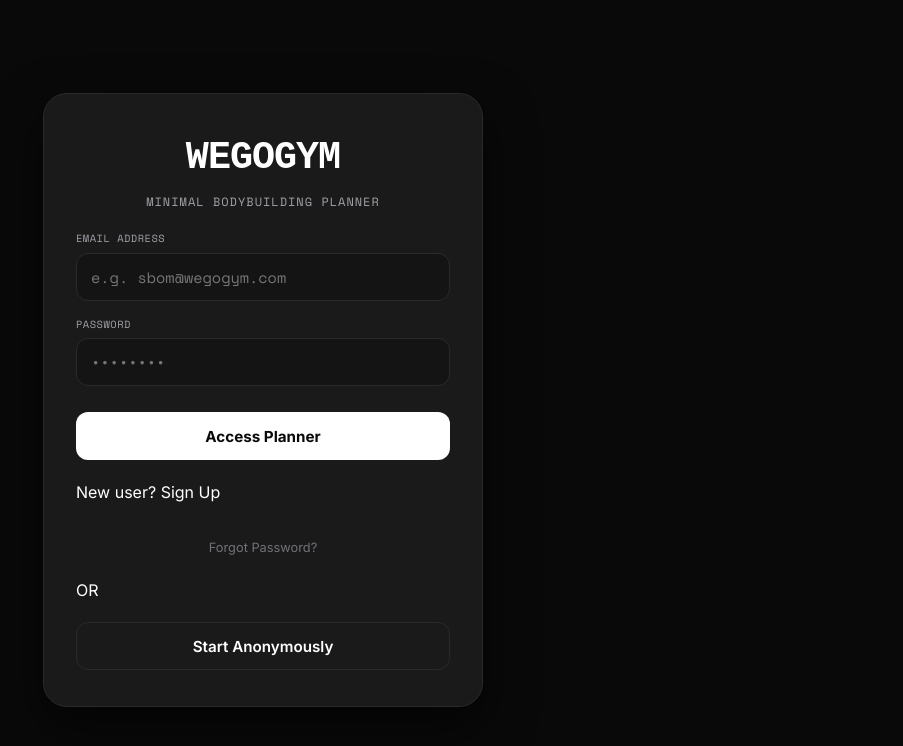
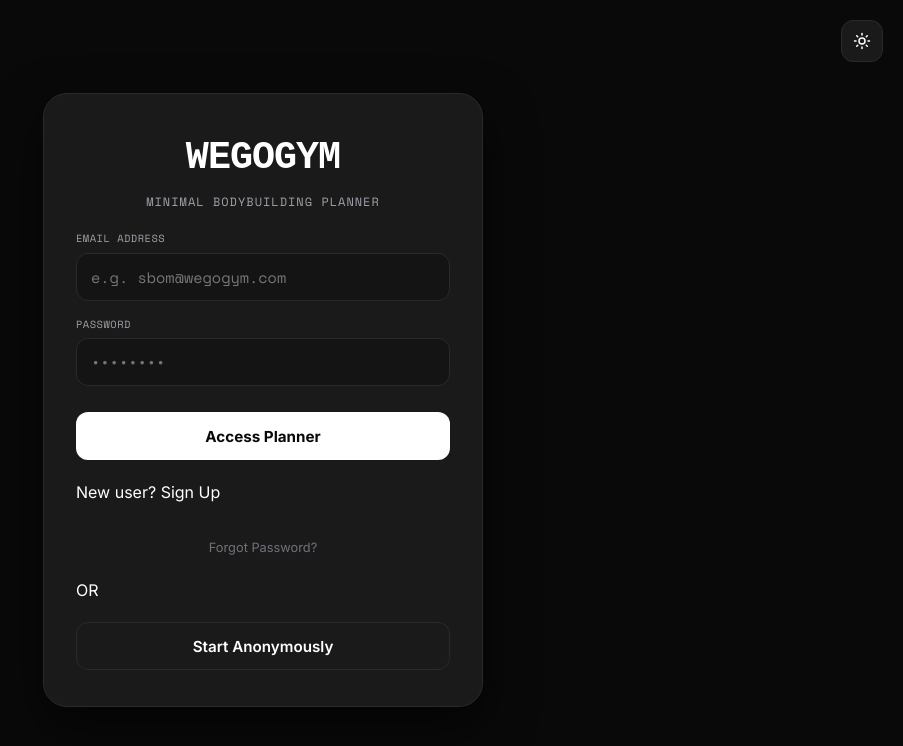
Before and after one commit to subh9m/WeGoGym, a React (Vite) app: page /#/history in a window 1280 px wide. Shown: the top 746 px of the page, without its empty margins (377-1280 px from the left). Built offline with nearby package versions, Linux system fonts and the light colour scheme; no server answers; a web font is replaced by a local one.

Commit message:
feat: add global theme toggle button to all pages including login, onboarding, and settings

```diff
--- a/src/App.jsx
+++ b/src/App.jsx
@@ -2,6 +2,7 @@ import React, { useState, useEffect } from "react";
 import { HashRouter as Router, Routes, Route, Navigate, useLocation, useNavigate } from "react-router-dom";
 import { AuthProvider, useAuth } from "./contexts/AuthContext";
 import { PlannerProvider, usePlanner } from "./contexts/PlannerContext";
+import { ThemeProvider } from "./contexts/ThemeContext";
 
 import Auth from "./components/Auth";
 import Onboarding from "./components/Onboarding";
@@ -15,8 +16,9 @@ import History from "./components/History";
 import Settings from "./components/Settings";
 import CommandPalette from "./components/CommandPalette";
 import InstallPWA from "./components/InstallPWA";
+import ThemeToggleBtn from "./components/ThemeToggleBtn";
 
-import { Search, Bell, Sun, Moon } from "lucide-react";
+import { Search, Sun, Moon } from "lucide-react";
 import "./App.css";
 
 function AppContent() {
@@ -181,9 +183,7 @@ function AppContent() {
             </button>
 
             {/* Theme Toggle Button */}
-            <button className="header-action-btn" onClick={toggleTheme} title="Toggle color theme">
-              {theme === "dark" ? <Sun size={18} /> : <Moon size={18} />}
-            </button>
+            <ThemeToggleBtn />
 
             {/* Profile Avatar circle */}
             <div className="avatar-circle" onClick={() => navigate("/settings")} title="View settings">
@@ -221,6 +221,7 @@ function AppContent() {
 
 export default function App() {
   return (
+    <ThemeProvider>
       <AuthProvider>
         <Router>
           <PlannerProvider>
@@ -228,5 +229,6 @@ export default function App() {
           </PlannerProvider>
         </Router>
       </AuthProvider>
+    </ThemeProvider>
   );
 }
--- a/src/components/Auth.jsx
+++ b/src/components/Auth.jsx
@@ -1,5 +1,6 @@
 import React, { useState } from "react";
 import { useAuth } from "../contexts/AuthContext";
+import ThemeToggleBtn from "./ThemeToggleBtn";
 
 export default function Auth() {
   const { loginWithEmail, signupWithEmail, loginAnonymously, resetPassword } = useAuth();
@@ -83,7 +84,12 @@ export default function Auth() {
   }
 
   return (
-    <div className="auth-container">
+    <div className="auth-container" style={{ position: "relative" }}>
+      {/* Floating Top Right Theme Toggle Button */}
+      <div style={{ position: "absolute", top: "20px", right: "20px", zIndex: 10 }}>
+        <ThemeToggleBtn style={{ width: "42px", height: "42px", borderRadius: "12px", background: "var(--bg-card)", border: "1px solid var(--border-color)", color: "var(--text-primary)" }} />
+      </div>
+
       <div className="auth-card">
         <div className="auth-header">
           <div className="auth-logo">WeGoGym</div>
--- a/src/components/Onboarding.jsx
+++ b/src/components/Onboarding.jsx
@@ -1,6 +1,7 @@
 import React, { useState } from "react";
 import { usePlanner } from "../contexts/PlannerContext";
 import { useAuth } from "../contexts/AuthContext";
+import ThemeToggleBtn from "./ThemeToggleBtn";
 
 export default function Onboarding() {
   const { completeOnboarding } = usePlanner();
@@ -33,7 +34,12 @@ export default function Onboarding() {
   };
 
   return (
-    <div className="auth-container">
+    <div className="auth-container" style={{ position: "relative" }}>
+      {/* Floating Top Right Theme Toggle Button */}
+      <div style={{ position: "absolute", top: "20px", right: "20px", zIndex: 10 }}>
+        <ThemeToggleBtn style={{ width: "42px", height: "42px", borderRadius: "12px", background: "var(--bg-card)", border: "1px solid var(--border-color)", color: "var(--text-primary)" }} />
+      </div>
+
       <div className="auth-card" style={{ maxWidth: "450px" }}>
         <div className="auth-header">
           <div className="auth-logo">WeGoGym</div>
--- a/src/components/Settings.jsx
+++ b/src/components/Settings.jsx
@@ -1,12 +1,14 @@
 import React, { useState, useEffect } from "react";
 import { usePlanner } from "../contexts/PlannerContext";
 import { useAuth } from "../contexts/AuthContext";
+import { useTheme } from "../contexts/ThemeContext";
 import { motion } from "framer-motion";
-import { Settings as SettingsIcon, LogOut, ShieldCheck, Check } from "lucide-react";
+import { Settings as SettingsIcon, LogOut, ShieldCheck, Check, Sun, Moon } from "lucide-react";
 
 export default function Settings() {
   const { profile, updateProfileSettings } = usePlanner();
   const { logout, currentUser } = useAuth();
+  const { theme, toggleTheme } = useTheme();
 
   const [name, setName] = useState("");
   const [proteinTarget, setProteinTarget] = useState(100);
@@ -143,6 +145,52 @@ export default function Settings() {
         </form>
       </div>
 
+      {/* Appearance & Theme Section */}
+      <div className="nothing-card glow-white">
+        <div className="nothing-card-header">
+          <span className="nothing-title">
+            Appearance & Theme
+          </span>
+          <span className="nothing-label">Display Mode</span>
+        </div>
+
+        <div style={{ display: "flex", gap: "12px" }}>
+          <button
+            type="button"
+            className="btn-premium-secondary"
+            style={{
+              flex: 1,
+              height: "44px",
+              background: theme === "dark" ? "var(--text-primary)" : "transparent",
+              color: theme === "dark" ? "var(--bg-primary)" : "var(--text-primary)",
+              borderColor: theme === "dark" ? "var(--text-primary)" : "var(--border-color)",
+              justifyContent: "center",
+              gap: "8px"
+            }}
+            onClick={() => theme === "light" && toggleTheme()}
+          >
+            <Moon size={18} /> Dark Mode
+          </button>
+
+          <button
+            type="button"
+            className="btn-premium-secondary"
+            style={{
+              flex: 1,
+              height: "44px",
+              background: theme === "light" ? "var(--text-primary)" : "transparent",
+              color: theme === "light" ? "var(--bg-primary)" : "var(--text-primary)",
+              borderColor: theme === "light" ? "var(--text-primary)" : "var(--border-color)",
+              justifyContent: "center",
+              gap: "8px"
+            }}
+            onClick={() => theme === "dark" && toggleTheme()}
+          >
+            <Sun size={18} /> Light Mode
+          </button>
+        </div>
+      </div>
+
       {/* Account Security & Sign Out */}
       <div className="nothing-card glow-white">
         <div className="nothing-card-header">
--- /dev/null
+++ b/src/components/ThemeToggleBtn.jsx
@@ -0,0 +1,25 @@
+import React from "react";
+import { useTheme } from "../contexts/ThemeContext";
+import { Sun, Moon } from "lucide-react";
+
+export default function ThemeToggleBtn({ style = {}, className = "header-action-btn" }) {
+  const { theme, toggleTheme } = useTheme();
+
+  return (
+    <button
+      type="button"
+      className={className}
+      onClick={toggleTheme}
+      title={`Switch to ${theme === "dark" ? "light" : "dark"} mode`}
+      style={{
+        display: "flex",
+        alignItems: "center",
+        justifyContent: "center",
+        cursor: "pointer",
+        ...style
+      }}
+    >
+      {theme === "dark" ? <Sun size={18} /> : <Moon size={18} />}
+    </button>
+  );
+}
--- /dev/null
+++ b/src/contexts/ThemeContext.jsx
@@ -0,0 +1,30 @@
+import React, { createContext, useContext, useEffect, useState } from "react";
+
+const ThemeContext = createContext();
+
+export function useTheme() {
+  return useContext(ThemeContext);
+}
+
+export function ThemeProvider({ children }) {
+  const [theme, setTheme] = useState(() => localStorage.getItem("wegogym_theme") || "dark");
+
+  useEffect(() => {
+    if (theme === "light") {
+      document.body.classList.add("light");
+    } else {
+      document.body.classList.remove("light");
+    }
+    localStorage.setItem("wegogym_theme", theme);
+  }, [theme]);
+
+  const toggleTheme = () => {
+    setTheme((prev) => (prev === "dark" ? "light" : "dark"));
+  };
+
+  return (
+    <ThemeContext.Provider value={{ theme, toggleTheme }}>
+      {children}
+    </ThemeContext.Provider>
+  );
+}
```
Lines whose indentation alone changed are shown as unchanged.
